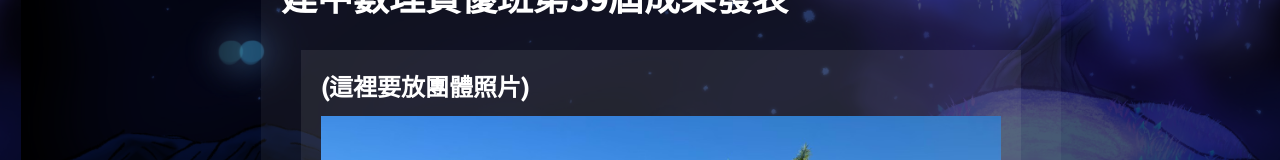
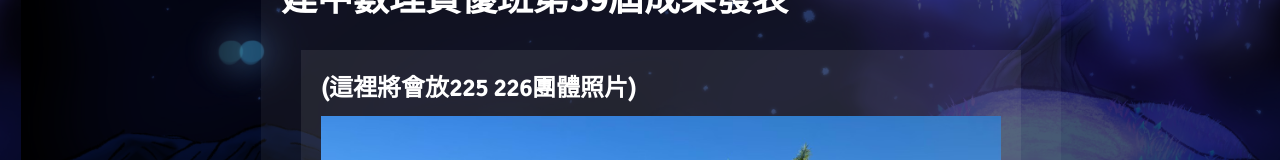
Before and after one commit to ckmsc39th/ckmsc39th.github.io, a Vue app: page / in a window 1280 px wide. Shown: the part 233-393 px from the top of the page. Built offline with nearby package versions, Linux system fonts and the light colour scheme; a web font is replaced by a local one.

Commit message:
typo fixed

```diff
--- a/src/views/Home.vue
+++ b/src/views/Home.vue
@@ -2,7 +2,7 @@
   <div class="home-page tab-page">
     <h1>建中數理資優班第39屆成果發表</h1>
     <div class="group-photo div-page">
-      <h2>(這裡要放團體照片)</h2>
+      <h2>(這裡將會放225 226團體照片)</h2>
       <img :src="groupPhotoSrc" alt="Group Photo" />
     </div>
     <div class="event-info div-page">
```
